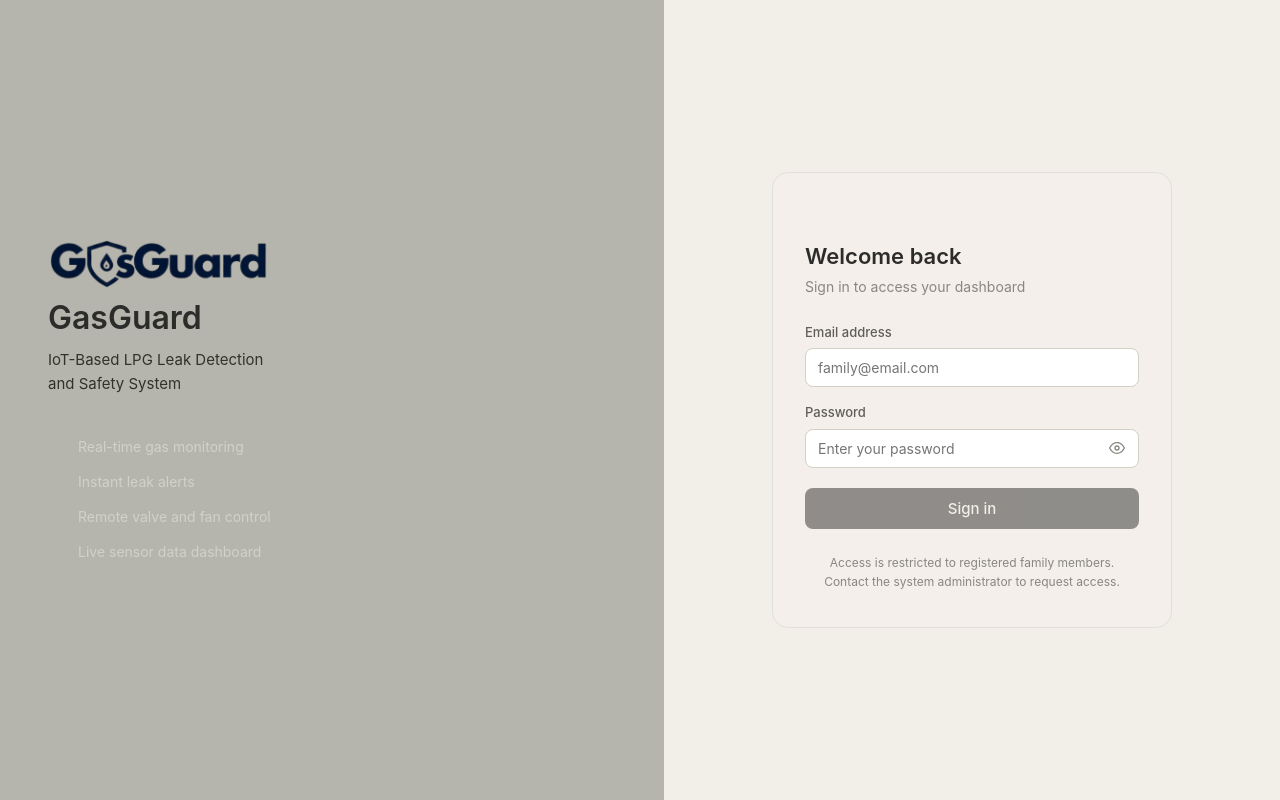
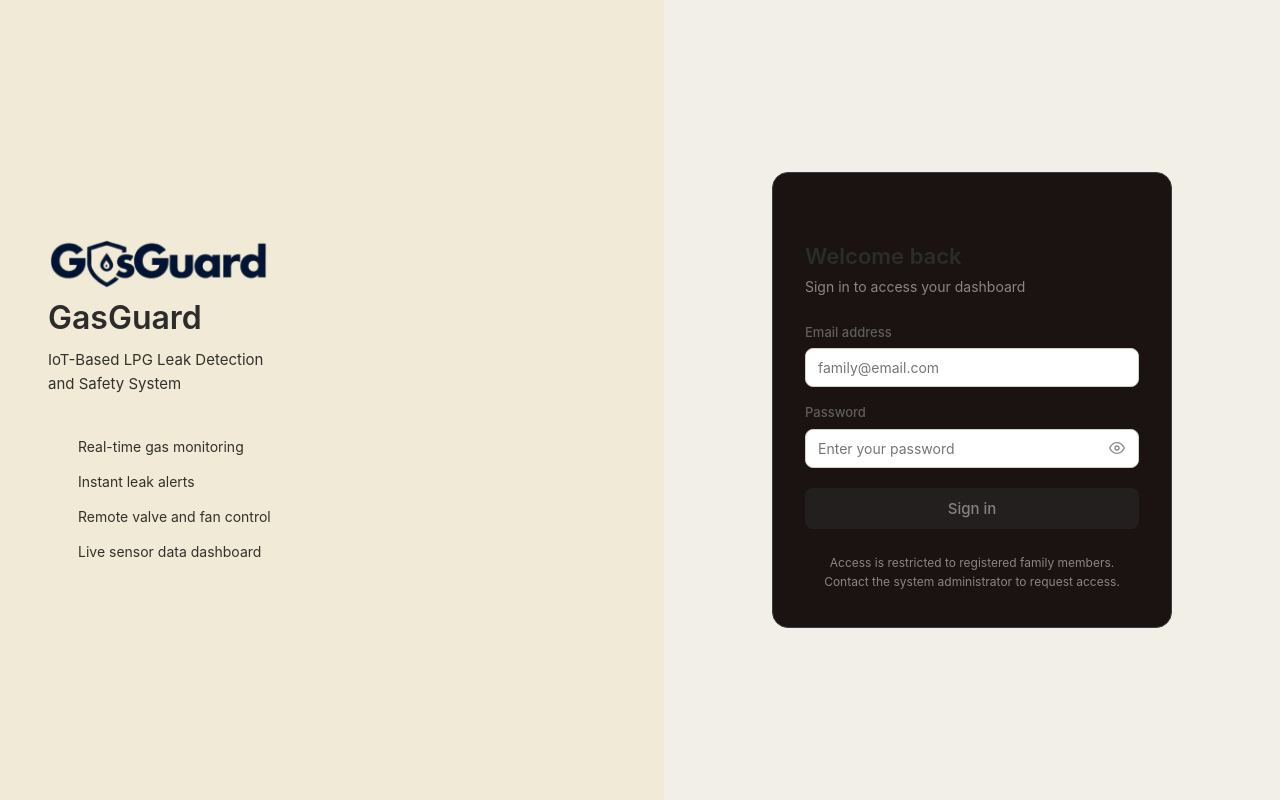
Before and after one commit to Flere2134/GasGuard, a Vue app in the folder frontend/: page /login in a window 1280 px wide. Built offline with nearby package versions, Linux system fonts and the light colour scheme; no server answers; some icons are missing.

Commit message:
changed color for left logo panel

```diff
--- a/frontend/src/views/LoginView.vue
+++ b/frontend/src/views/LoginView.vue
@@ -210,7 +210,7 @@ async function handleLogin() {
   flex-direction: column;
   justify-content: center;
   padding: 48px;
-  background: #b5b5ad;
+  background: #F0EAD6;
   gap: 40px;
 }
 .brand {
@@ -241,8 +241,8 @@ async function handleLogin() {
   gap: 12px;
 }
 .feature-icon  { font-size: 18px; }
-.feature-text  { font-size: 14px; color: #D3D1C7; }
-.left-footer   { font-size: 12px; color: #5F5E5A; margin: 0; }
+.feature-text  { font-size: 14px; color: #32312a; }
+.left-footer   { font-size: 12px; color: #85847e; margin: 0; }
 
 /* Right Panel */
 .login-right {
@@ -253,8 +253,8 @@ async function handleLogin() {
   padding: 40px 24px;
 }
 .login-card {
-  background: #f4efeb;
-  border: 0.5px solid #e0e0d8;
+  background: #1B1212;
+  border: 0.5px solid #3b423e;
   border-radius: 16px;
   padding: 36px 32px;
   width: 100%;
```
